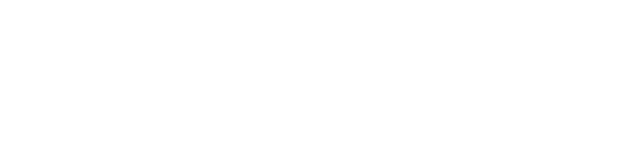
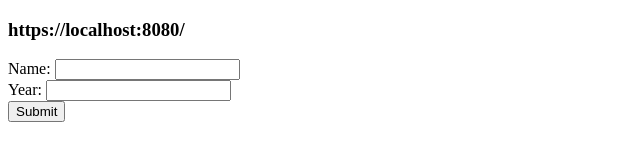
Before and after one commit to acciojob/sharable-urls-Ahmad-Arsh, a website: page main.html in a window 1280 px wide. Shown: the whole page, without its empty margins (0-640 px from the left). Drawn offline with Linux system fonts and the light colour scheme.

Commit message:
created a submission

```diff
--- a/main.html
+++ b/main.html
@@ -1,7 +1,21 @@
 <!DOCTYPE html>
 <html>
   <body>
+	  <h3 id="url">https://localhost:8080/</h3>
+	  <form>
+  <label for="name">Name:</label>
+  <input type="text" id="name" name="name"><br>
+
+  <label for="year">Year:</label>
+  <input type="number" id="year" name="year"><br>
+
+  <button type="button" id="button">Submit</button>
+</form>
+
+
+
     <script type="text/javascript" src="./script.js">
+
 </script>
   </body>
 
--- a/script.js
+++ b/script.js
@@ -1 +1,12 @@
 // your code here
+const nameInput = document.getElementById("name");
+const yearInput = document.getElementById("year");
+const button = document.getElementById("button");
+const url = document.getElementById("url");
+
+button.addEventListener("click", function() {
+  const name = encodeURIComponent(nameInput.value);
+  const year = encodeURIComponent(yearInput.value);
+  const queryString = `?name=${name}&year=${year}`;
+  url.textContent = `https://localhost:8080/${queryString}`;
+});
```
